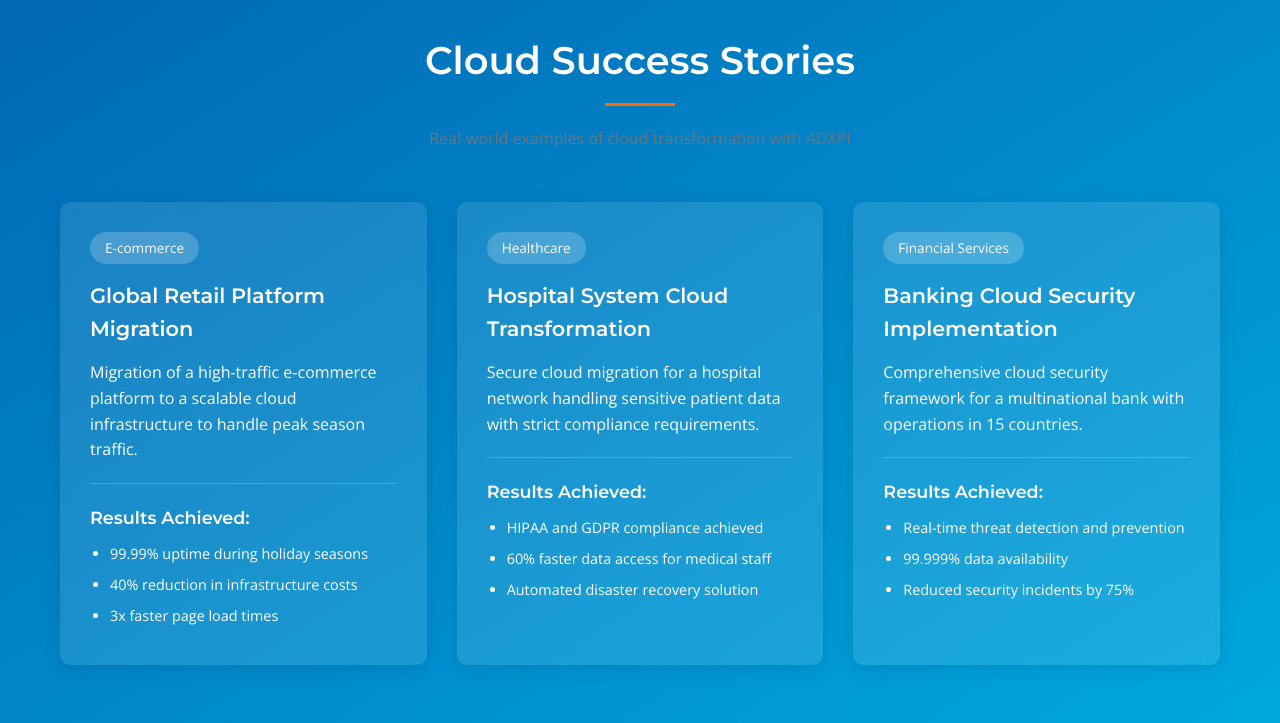
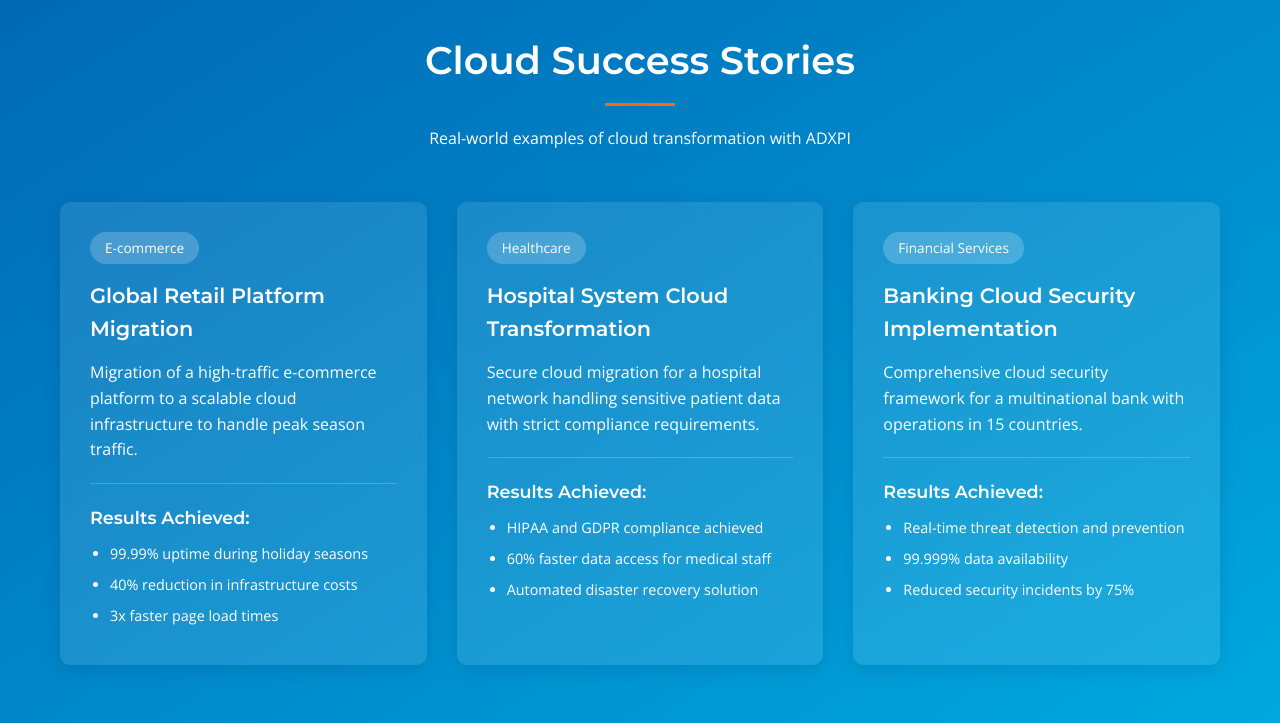
Before and after one commit to ADXPI/home, a plain HTML site: page cloud-solutions.html in a window 1280 px wide. Shown: the part 3380-4103 px from the top of the page. Drawn offline with nearby package versions, Linux system fonts and the light colour scheme.

Commit message:
Update cloud-solutions.html

```diff
--- a/cloud-solutions.html
+++ b/cloud-solutions.html
@@ -809,7 +809,7 @@
         <div class="container">
             <div class="section-title">
                 <h2>Cloud Success Stories</h2>
-                <p>Real-world examples of cloud transformation with ADXPI</p>
+                <p style="color: white;">Real-world examples of cloud transformation with ADXPI</p>
             </div>
             <div class="case-grid">
                 <div class="case-card">
```
